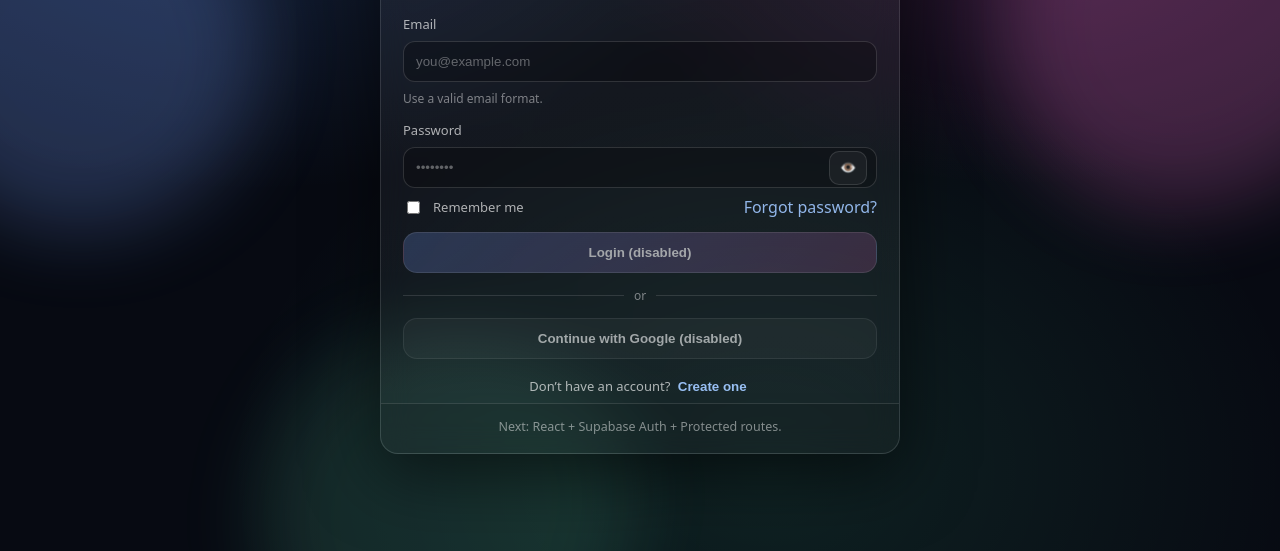
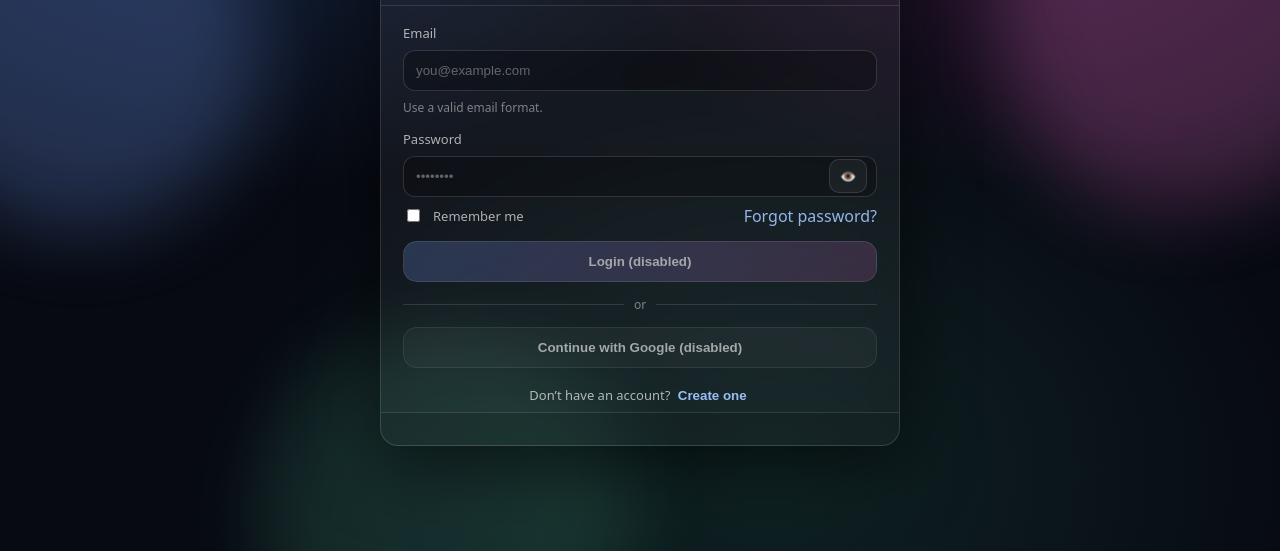
Before and after one commit to Asky03/prep-dev01, a plain HTML site: page client/index.html in a window 1280 px wide. Shown: the part 249-800 px from the top of the page. Drawn offline with Linux system fonts and the light colour scheme.

Commit message:
no imp changes

```diff
--- a/client/index.html
+++ b/client/index.html
@@ -140,7 +140,6 @@
 
       <footer class="card__footer">
         <p class="footer-text">
-          Next: React + Supabase Auth + Protected routes.
         </p>
       </footer>
     </section>
```
